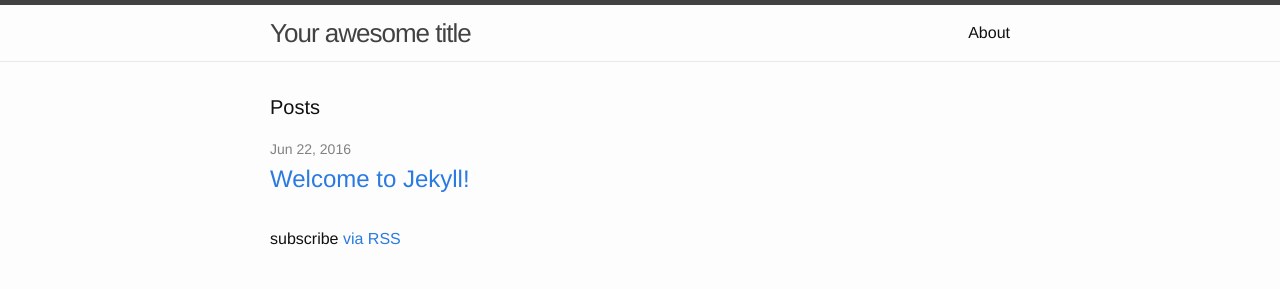
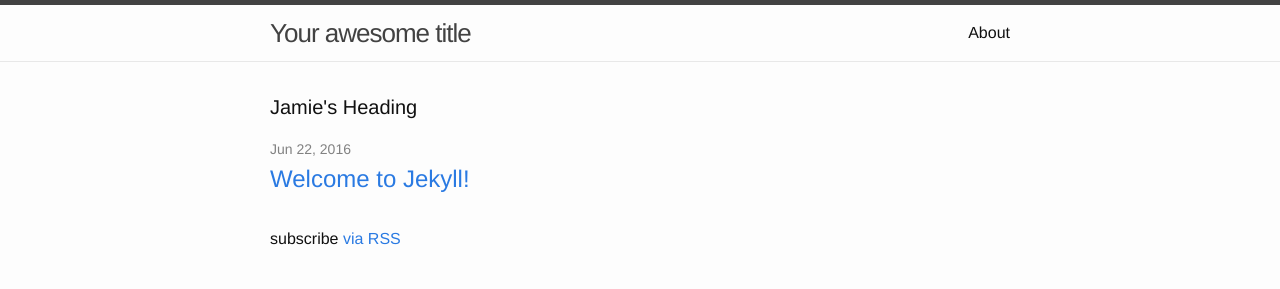
Before and after one commit to Jammos7/djm6403.github.io, a Jekyll site: the page built from index.html, in a window 1280 px wide. Shown: the top 289 px of the page. Built offline with Jekyll 4.4.1, drawn with Linux system fonts in a browser that asks for light colours.

Commit message:
Changed heading

```diff
--- a/index.html
+++ b/index.html
@@ -4,7 +4,7 @@
 
 <div class="home">
 
-  <h1 class="page-heading">Posts</h1>
+  <h1 class="page-heading">Jamie's Heading</h1>
 
   <ul class="post-list">
     {% for post in site.posts %}
```
